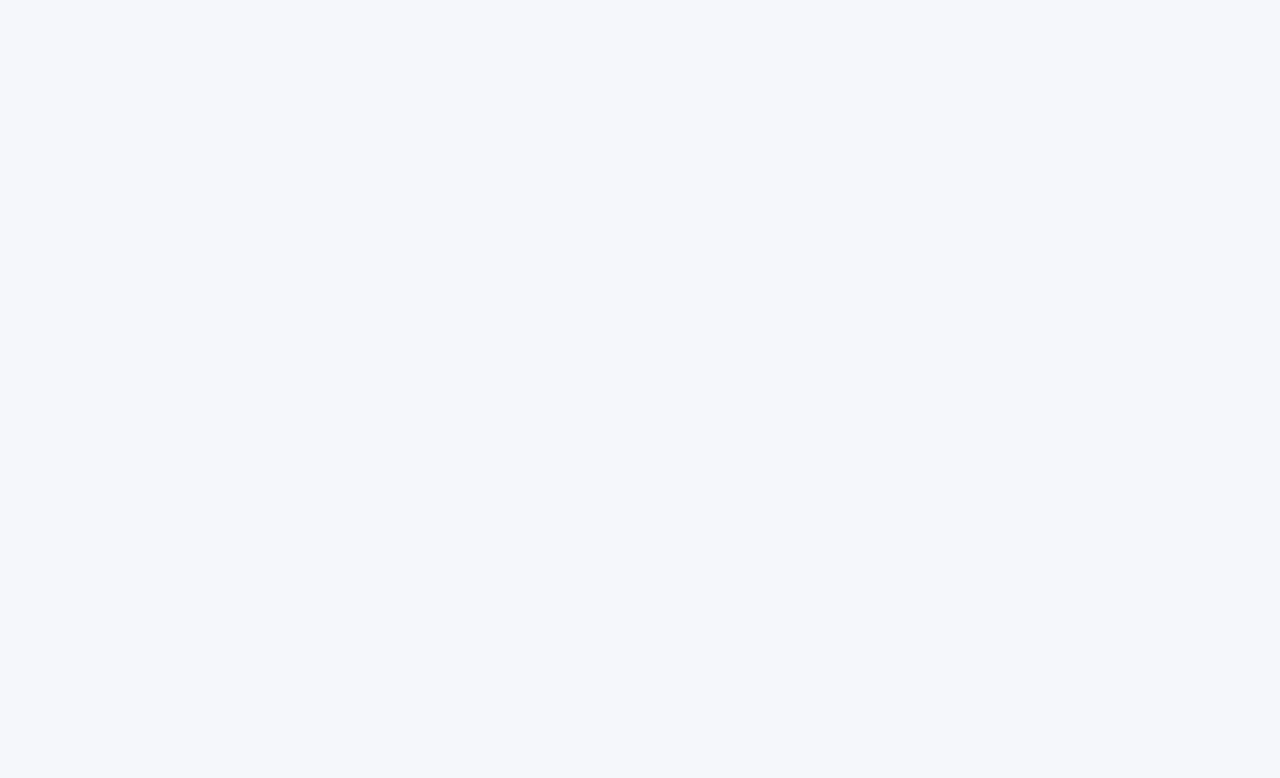
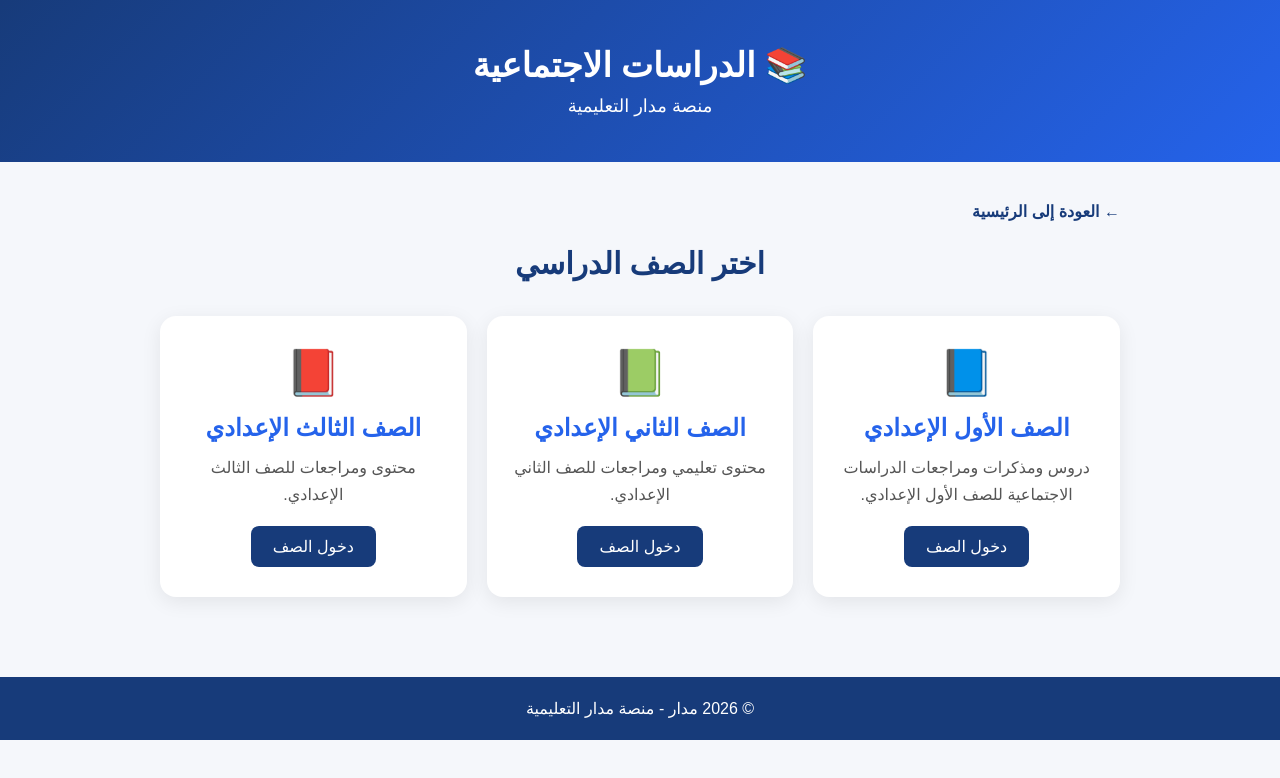
Before and after one commit to omar44123bop-maker/madar-platform, a website: page social.html in a window 1280 px wide. Drawn offline with Linux system fonts and the light colour scheme.

Commit message:
Update social.html

```diff
--- a/social.html
+++ b/social.html
@@ -35,4 +35,134 @@
     }
 
     .container {
-      max
+      max-width: 1000px;
+      margin: auto;
+      padding: 40px 20px;
+    }
+
+    .back {
+      display: inline-block;
+      margin-bottom: 25px;
+      color: #173b7a;
+      text-decoration: none;
+      font-weight: bold;
+    }
+
+    .title {
+      text-align: center;
+      color: #173b7a;
+      margin-bottom: 35px;
+      font-size: 30px;
+    }
+
+    .grades {
+      display: grid;
+      grid-template-columns: repeat(auto-fit, minmax(230px, 1fr));
+      gap: 20px;
+    }
+
+    .grade {
+      background: white;
+      padding: 30px 20px;
+      border-radius: 16px;
+      text-align: center;
+      box-shadow: 0 5px 20px rgba(0,0,0,.08);
+    }
+
+    .grade .icon {
+      font-size: 45px;
+      margin-bottom: 15px;
+    }
+
+    .grade h2 {
+      color: #2563eb;
+      margin-bottom: 12px;
+    }
+
+    .grade p {
+      color: #555;
+      line-height: 1.7;
+    }
+
+    .grade a {
+      display: inline-block;
+      margin-top: 18px;
+      background: #173b7a;
+      color: white;
+      text-decoration: none;
+      padding: 11px 22px;
+      border-radius: 8px;
+    }
+
+    footer {
+      margin-top: 40px;
+      background: #173b7a;
+      color: white;
+      text-align: center;
+      padding: 22px;
+    }
+  </style>
+</head>
+
+<body>
+
+  <header>
+    <h1>📚 الدراسات الاجتماعية</h1>
+    <p>منصة مدار التعليمية</p>
+  </header>
+
+  <div class="container">
+
+    <a class="back" href="index.html">← العودة إلى الرئيسية</a>
+
+    <h2 class="title">اختر الصف الدراسي</h2>
+
+    <div class="grades">
+
+      <div class="grade">
+        <div class="icon">📘</div>
+        <h2>الصف الأول الإعدادي</h2>
+        <p>
+          دروس ومذكرات ومراجعات الدراسات الاجتماعية
+          للصف الأول الإعدادي.
+        </p>
+
+        <a href="prep1.html">دخول الصف</a>
+      </div>
+
+      <div class="grade">
+        <div class="icon">📗</div>
+        <h2>الصف الثاني الإعدادي</h2>
+        <p>
+          محتوى تعليمي ومراجعات للصف الثاني الإعدادي.
+        </p>
+
+        <a href="#" onclick="comingSoon()">دخول الصف</a>
+      </div>
+
+      <div class="grade">
+        <div class="icon">📕</div>
+        <h2>الصف الثالث الإعدادي</h2>
+        <p>
+          محتوى ومراجعات للصف الثالث الإعدادي.
+        </p>
+
+        <a href="#" onclick="comingSoon()">دخول الصف</a>
+      </div>
+
+    </div>
+
+  </div>
+
+  <footer>
+    © 2026 مدار - منصة مدار التعليمية
+  </footer>
+
+  <script>
+    function comingSoon() {
+      alert("سيتم إضافة محتوى هذا الصف قريبًا 🚀");
+    }
+  </script>
+
+</body>
+</html>
```
